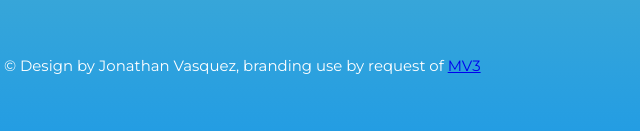
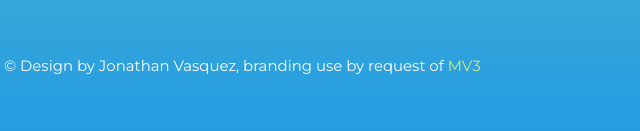
Before and after one commit to JonoVas3/JonoVas3.github.io, a plain HTML site: page index.html in a window 1280 px wide. Shown: the part 5801-5932 px from the top of the page, 28-668 px from the left. Drawn offline with Linux system fonts and the light colour scheme.

Commit message:
copyright update - 03/17/2022

```diff
--- a/style.css
+++ b/style.css
@@ -673,6 +673,11 @@ header {
   .copyright {
     color: var(--clr-btnw);
     font-weight: normal;
+}
+
+.copyright a {
+  color: var(--clr-primary);
+  text-decoration: none;
 }
 
 
```
